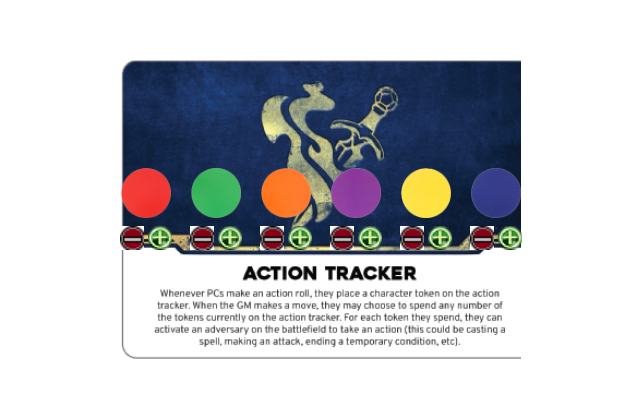
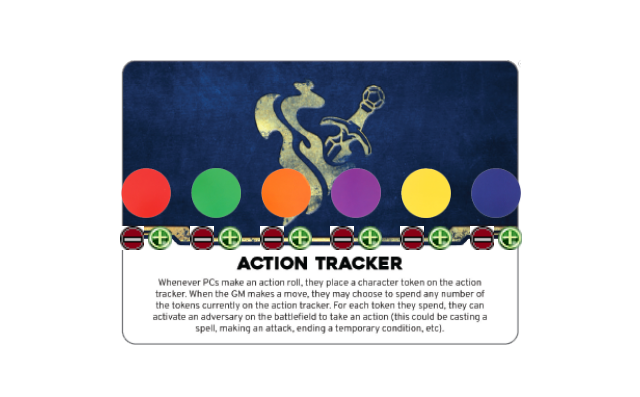
Before and after one commit to ChibiOne/owlbear-action-tracker, a website built with Vite: page index.html in a window 1280 px wide. Shown: the part 191-588 px from the top of the page, without its empty margins (319-959 px from the left). Built offline with nearby package versions, Linux system fonts and the light colour scheme; what @owlbear-rodeo/sdk would draw is missing.

Commit message:
Update style.css

```diff
--- a/style.css
+++ b/style.css
@@ -13,12 +13,11 @@ body {
   width: 400px;
   height: 300px;
   background-image: url("/action-tracker.png");
-  background-size: cover;
+  background-size: contain;
   background-repeat: no-repeat;
   display: flex;
   justify-content: center;
   align-items: center;
-  padding: 0 20px;
   box-sizing: border-box;
 }
 
```
